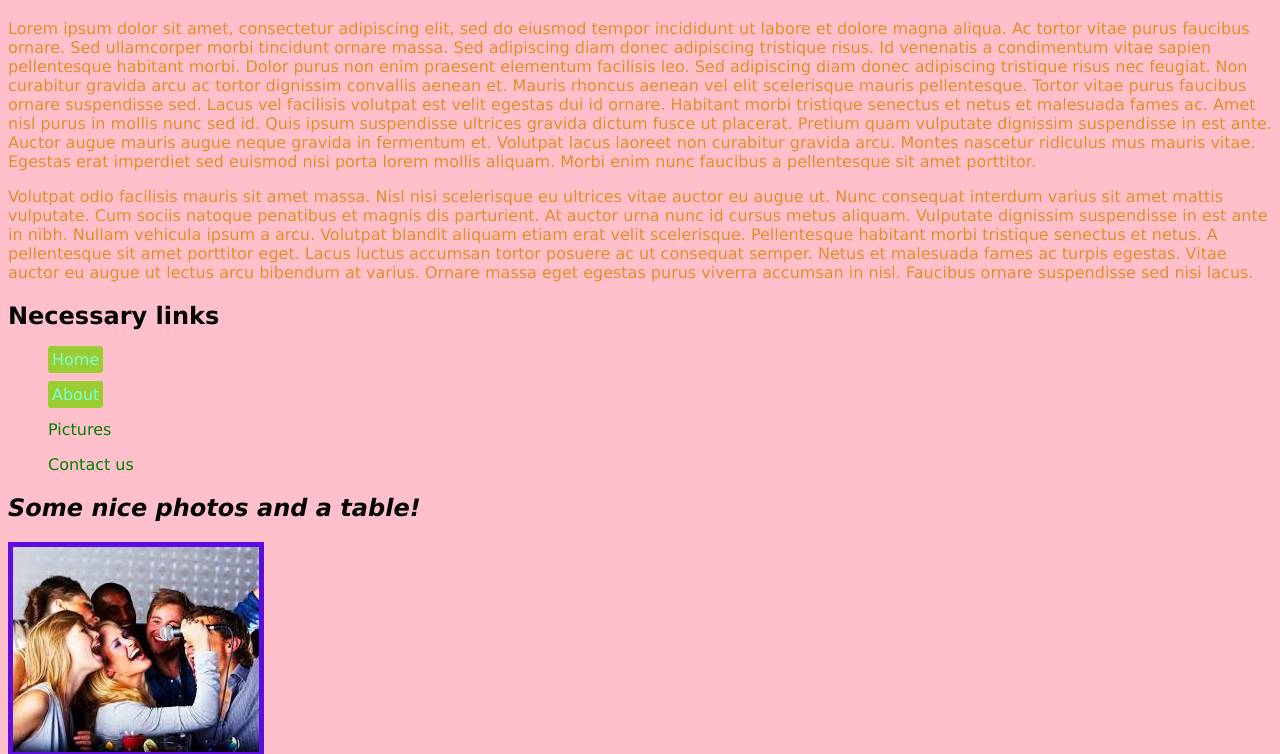
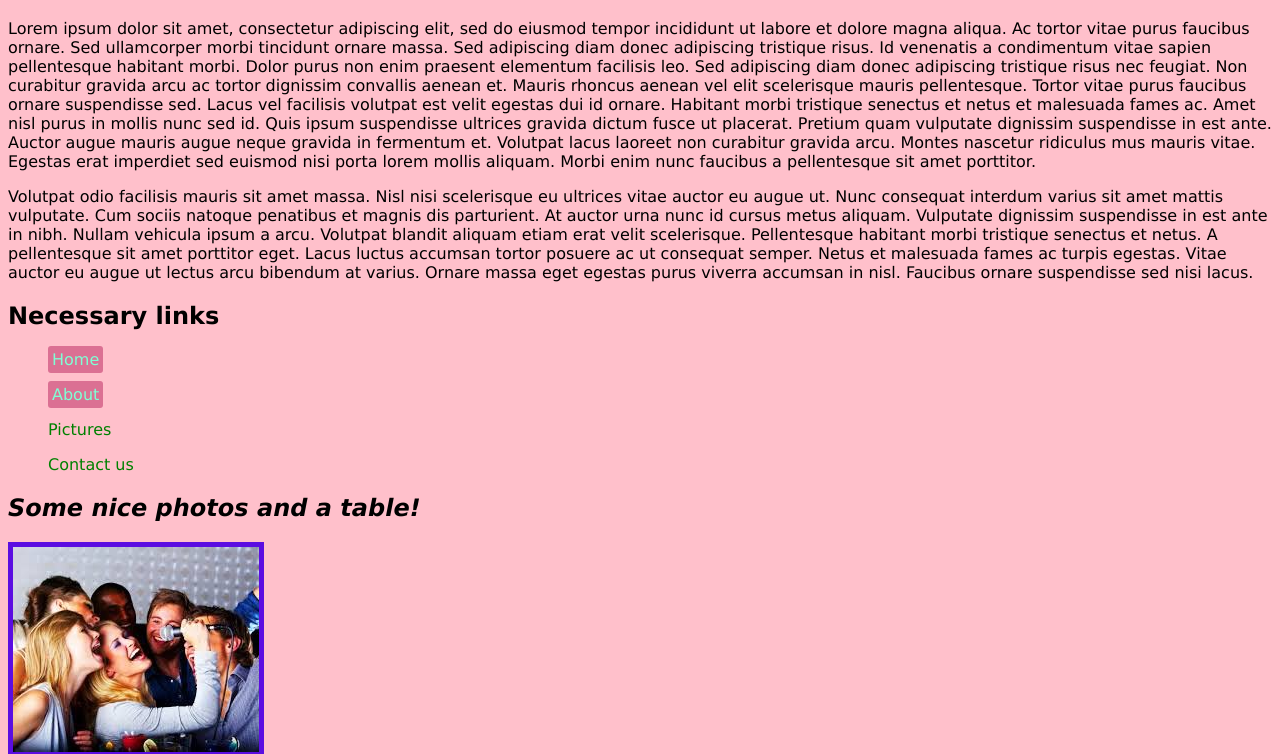
Before and after one commit to apacicco/apacicco.github.io, a plain HTML site: page assignments/assignment2/index.html in a window 1280 px wide. Shown: the part 62-816 px from the top of the page. Drawn offline with Linux system fonts and the light colour scheme.

Commit message:
final changes to assignment 2. all style

```diff
--- a/assignments/assignment2/styles.css
+++ b/assignments/assignment2/styles.css
@@ -23,7 +23,7 @@ img {
 
 
 p{
-    color:rgb(226, 141, 43)
+    color:black;
 }
 
 h1{
@@ -54,7 +54,7 @@ a:hover{
 
 
 #main-nav a{
-    background: yellowgreen;
+    background: palevioletred;
     text-decoration: none;
     color:aquamarine;
     padding: 4px;
```
